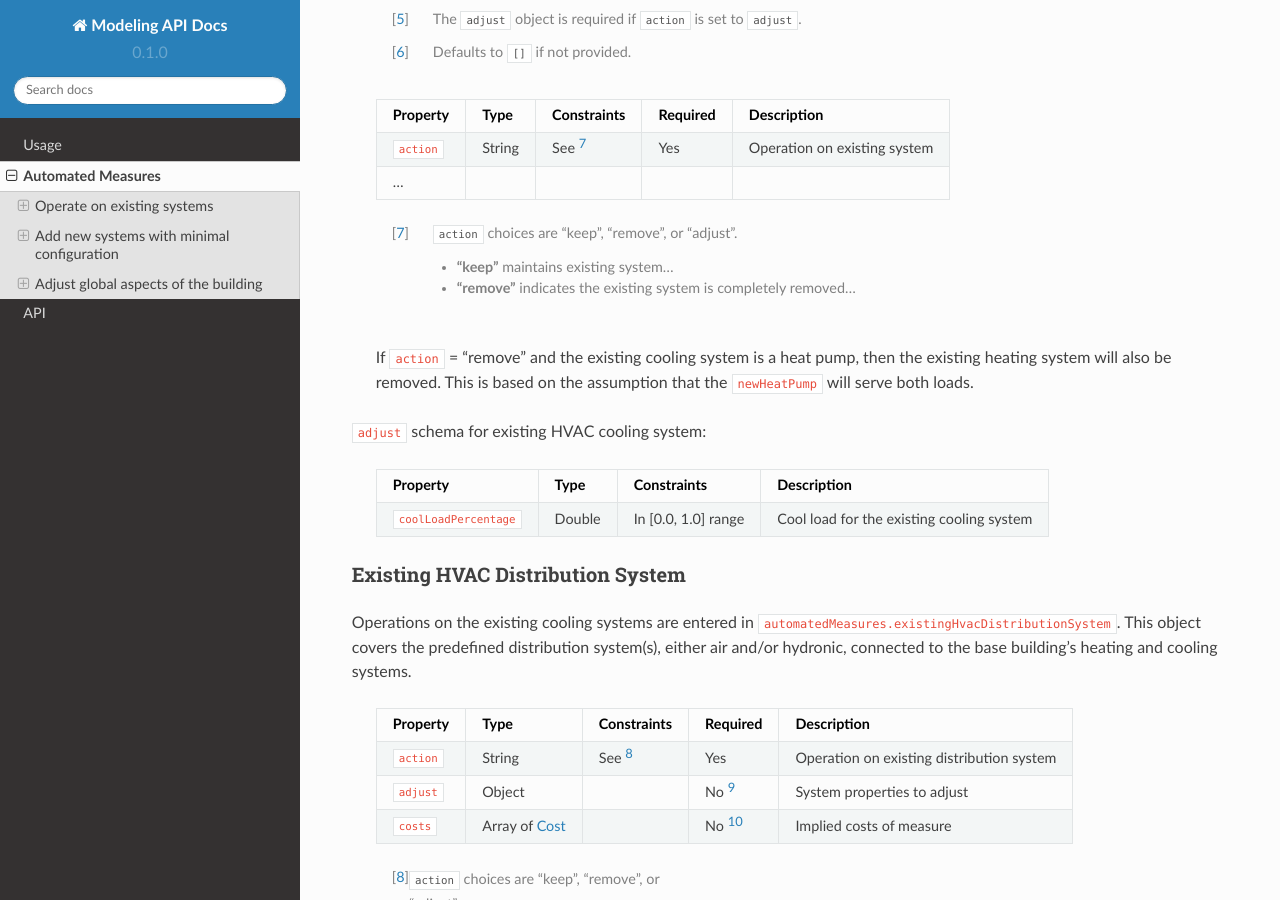
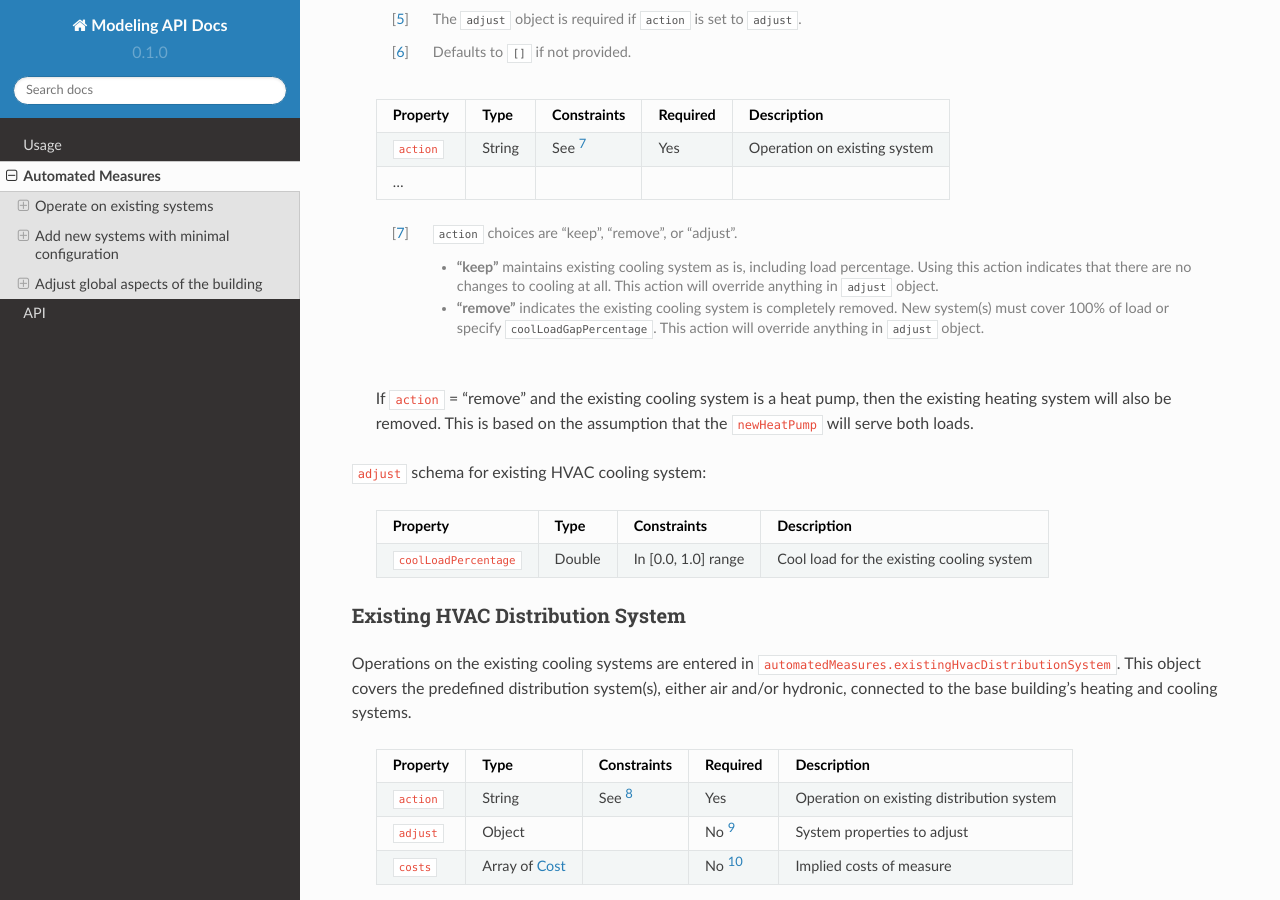
Before and after one commit to RadiantLabs/modeling-api-docs, a Sphinx documentation site: the page built from docs/source/automated_measures.rst, in a window 1280 px wide and 900 px high, scrolled down 1795 px. Built offline with Sphinx 7.4.7 and the Read the Docs theme 2.0.0, drawn with Linux system fonts in a browser that asks for light colours.

```diff
--- a/docs/source/automated_measures.rst
+++ b/docs/source/automated_measures.rst
@@ -89,8 +89,8 @@ Operations on the existing cooling systems are entered in ``automatedMeasures.ex
 
   .. [#] ``action`` choices are "keep", "remove", or "adjust".
 
-     - **"keep"** maintains existing system...
-     - **"remove"** indicates the existing system is completely removed...
+     - **"keep"** maintains existing cooling system as is, including load percentage. Using this action indicates that there are no changes to cooling at all. This action will override anything in ``adjust`` object.
+     - **"remove"** indicates the existing cooling system is completely removed. New system(s) must cover 100% of load or specify ``coolLoadGapPercentage``. This action will override anything in ``adjust`` object.
 
   .. note::
 
```
